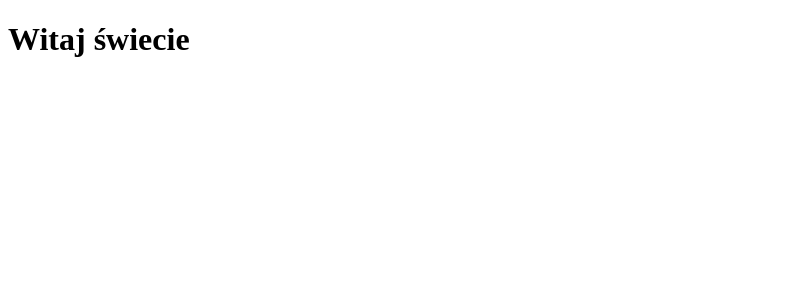
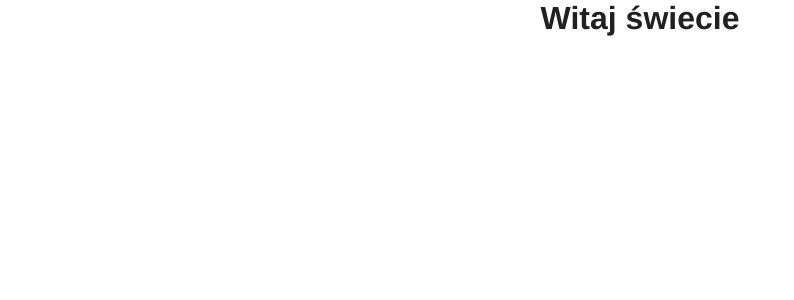
Before and after one commit to adrianrakiec/React_shop, a React (Vite) app in the folder front-end/: page / in a window 1280 px wide. Shown: the top 300 px of the page, without its empty margins (0-794 px from the left). Built offline with nearby package versions, Linux system fonts and the light colour scheme.

Commit message:
styles: add global styles

```diff
--- a/front-end/src/main.jsx
+++ b/front-end/src/main.jsx
@@ -1,3 +1,5 @@
+import './styles/theme.css';
+import './styles/global.css';
 import React from 'react';
 import ReactDOM from 'react-dom/client';
 import App from './App.jsx';
--- /dev/null
+++ b/front-end/src/styles/global.css
@@ -0,0 +1,51 @@
+*,
+*::after,
+*::before {
+	box-sizing: border-box;
+	margin: 0;
+	padding: 0;
+}
+
+html {
+	scroll-behavior: smooth;
+}
+
+body {
+	font-size: var(--font-size-default);
+	font-family: var(--font-family-default);
+	color: var(--color-text-default);
+}
+
+#root {
+	display: flex;
+	flex-direction: column;
+	align-items: center;
+	min-height: 100vh;
+}
+
+h1,
+h2 {
+	font-weight: 700;
+}
+
+h1 {
+	font-size: 2rem;
+}
+
+h2 {
+	font-size: 1.5rem;
+}
+
+h3 {
+	font-size: 1.25rem;
+}
+
+a {
+	text-decoration: none;
+	color: var(--color-text-default);
+	cursor: pointer;
+}
+
+button {
+	cursor: pointer;
+}
--- /dev/null
+++ b/front-end/src/styles/theme.css
@@ -0,0 +1,12 @@
+:root {
+    --font-size-default: 16px;
+    --font-family-default: Helvetica, Arial, sans-serif;
+
+    --color-text-default: #222020;
+    --color-text-grey: #7a7a7a;
+    --color-yellow: #ffde00;
+    --color-white: #ffffff;
+    --color-grey: #f4f4f4;
+    --color-theme-main: #056943;
+    --color-price: #c60c0c;
+}
```
